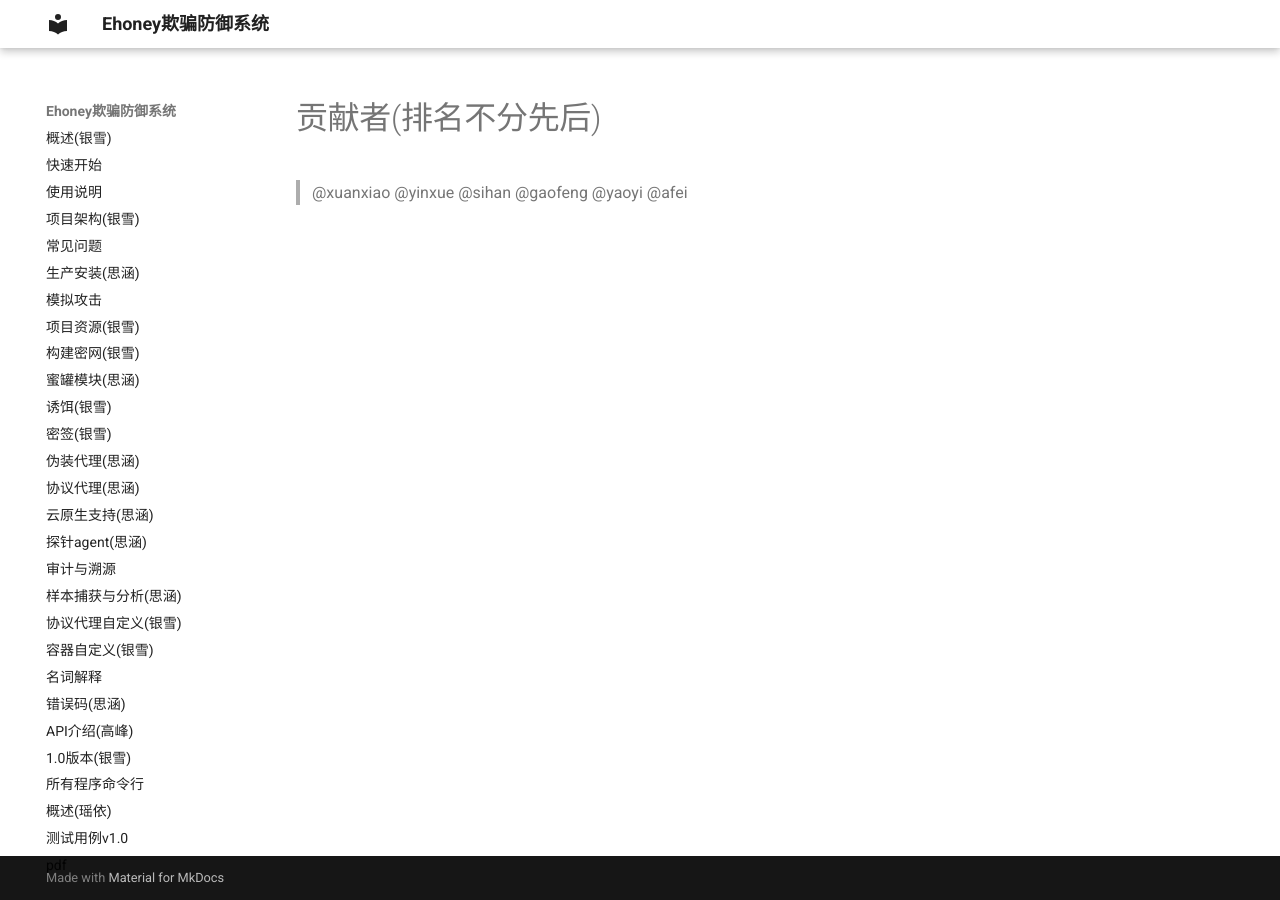
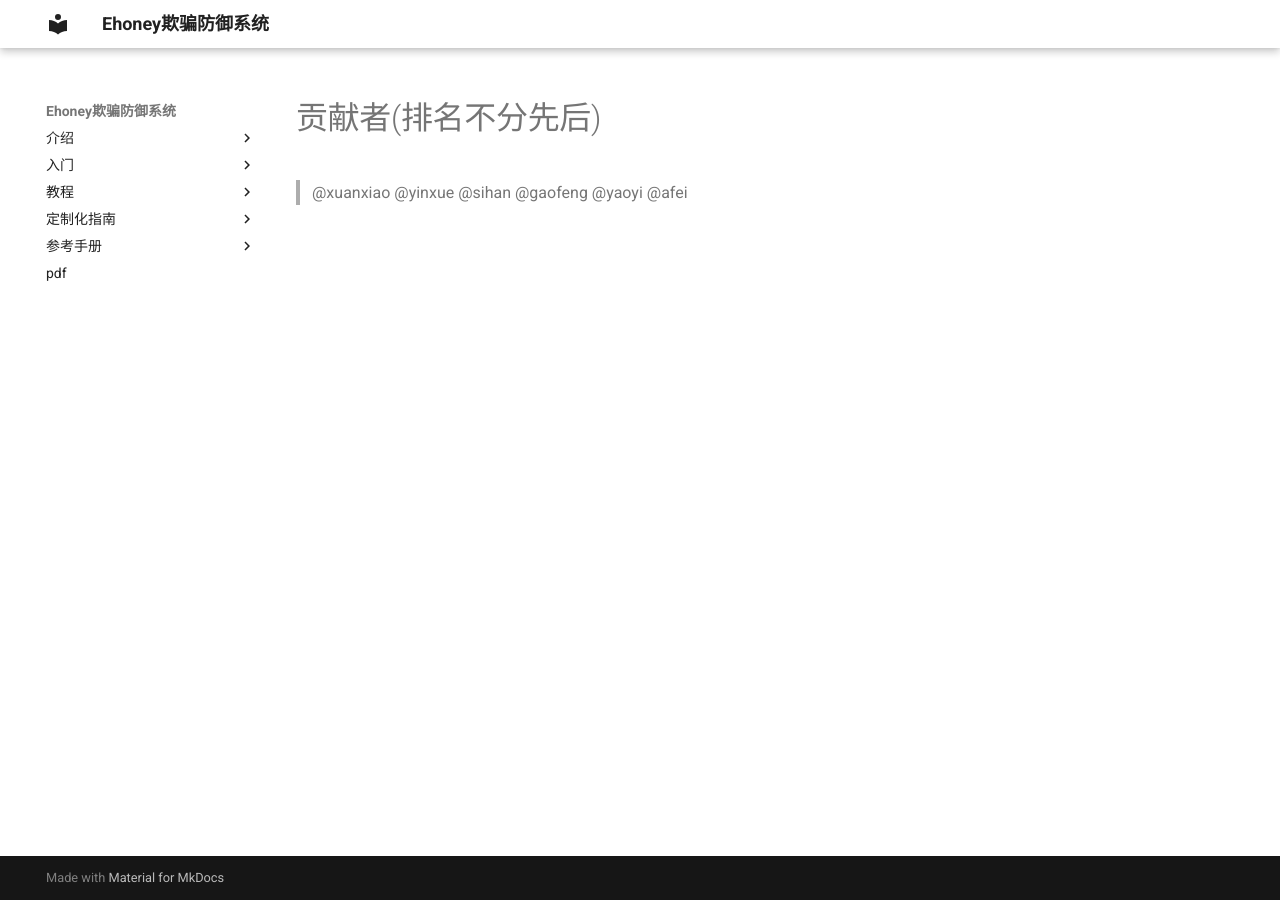
Before and after one commit to seccome/Ehoney, an MkDocs documentation site: the page built from doc/介绍/贡献者.md, in a window 1280 px wide. Built offline with MkDocs 1.6.1 and Material for MkDocs 9.7.7, drawn with Linux system fonts in a browser that asks for light colours.

Commit message:
Update mkdocs.yml

```diff
--- a/mkdocs.yml
+++ b/mkdocs.yml
@@ -19,33 +19,34 @@ theme:
 
 nav:
 
-  - 概述(银雪): prefix_2930d049ec7c2fa7494d7b208dad5b3f.md
-  - 快速开始: prefix_025c6f3784792a6743f1d2e4dff0fcf6.md
-  - 使用说明: prefix_8e1a7da074f1a263d55248b7645049c4.md
-  - 项目架构(银雪): prefix_bf0b400eab22e76a7bcb65260a69505a.md
-  - 常见问题: prefix_8c6f9ebd079cdd739a08d970be7881d7.md
-  - 生产安装(思涵): prefix_ad563916d137877b8105e2f91959ad40.md
-  - 模拟攻击: prefix_122855d226b47ff186a293cfdcdd1813.md
-  - 项目资源(银雪): prefix_2e12707f0a864d9dbca74fb979fe28c9.md
-  - 构建密网(银雪): prefix_f6d8d3b4cedcb1b8eb8c87dc9b6e4d63.md
-  - 蜜罐模块(思涵): prefix_d41806e7714db88014455964fdcb4495.md
-  - 诱饵(银雪): prefix_ded1d337dae4901614e468a713d22398.md
-  - 密签(银雪): prefix_7dc8ea88f24e28039cc9cb50f9b3d3bd.md
-  - 伪装代理(思涵): prefix_48be92e19964950c09c449dc911b3b3d.md
-  - 协议代理(思涵): prefix_27222b3f66e3fab8e8f305dfb1ccb3b8.md
-  - 云原生支持(思涵): prefix_737f0aaed0824fcc95465671a0591e14.md
-  - 探针agent(思涵): prefix_92706308285599c2a90b5ed865903108.md
-  - 审计与溯源: prefix_aa1c80ac66397146a7a985a820557c38.md
-  - 样本捕获与分析(思涵): prefix_b12d0267d75565b2e192adeec2319cfa.md
-  - 协议代理自定义(银雪): prefix_b9036e4ce19e5151de5abbd758ff054f.md
-  - 容器自定义(银雪): prefix_c9589f5e5218925a4cdd4dbf44f2dcb8.md
-  - 名词解释: prefix_e2c247a98ccd4263eab1dbb441cf8ae6.md
-  - 错误码(思涵): prefix_bf35027acc01a620678d2f72d1a938b4.md
-  - API介绍(高峰): prefix_ee875aabf2c930b6db09b28c142116cc.md
-  - 1.0版本(银雪): prefix_ff6c208ea2625d5127c51c92948363fb.md
-  - 所有程序命令行: prefix_f8fe23fc43f91558a1b0f72a67d2ae90.md
-  - 概述(瑶依): prefix_9f86f1827df33edc89791e9cf6c4e25e.md
-  - 测试用例v1.0: prefix_6a65e47241b0ec0dfff57ae72fe0c196.md
+  - 介绍:
+    - 什么是Ehoney: 什么是Ehoney.md
+    - 名词解释: 名词解释.md
+    - 快速开始: 快速开始.md
+    - 使用说明: 使用说明.md
+    - 项目架构: 项目架构.md
+    - 常见问题: 常见问题.md
+    - 贡献者: 贡献者.md
+  - 入门:
+    - 生产安装: 生产安装.md
+    - 模拟攻击: 模拟攻击.md
+    - 社区参与: 社区参与.md
+  - 教程:
+    - 构建密网: 构建密网.md
+    - 诱饵: 诱饵.md
+    - 密签: 密签.md
+    - 伪装代理: 伪装代理.md
+    - 协议代理: 协议代理.md
+    - 云原生支持: 云原生支持.md
+    -  探针Agent:  探针Agent.md
+    - 样本捕获与告警: 样本捕获与告警.md
+  - 定制化指南:
+    - 协议代理自定义: 协议代理自定义.md
+    - 容器自定义: 容器自定义.md
+    -  自定义harbo:  自定义harbo.md
+  - 参考手册:
+    - 1.0版本: 1.0版本.md
+    - 测试用例v1.0: 测试用例v1.0.md
   - pdf: pdf/Ehoney.pdf
 
 markdown_extensions:
```
